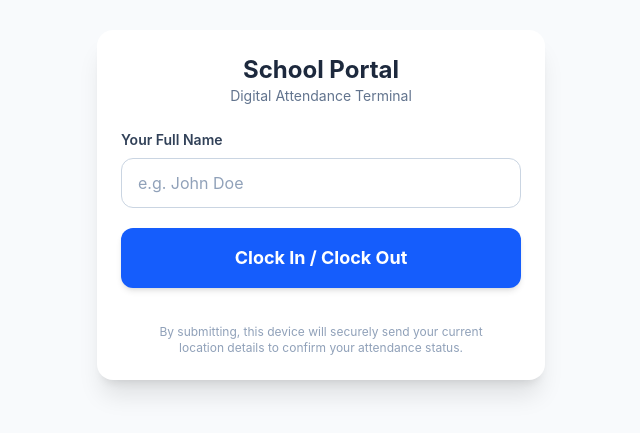
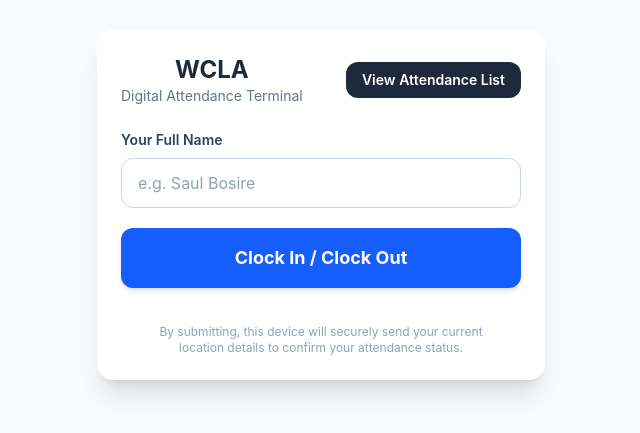
Before and after one commit to amsaul/school-attendance-frontend, a React (Vite) app: page / in a window 1280 px wide. Shown: the part 195-628 px from the top of the page, without its empty margins (319-959 px from the left). Built offline with nearby package versions, Linux system fonts and the light colour scheme.

Commit message:
modified app attendance and clock form, will work on view list button

```diff
--- a/src/App.jsx
+++ b/src/App.jsx
@@ -1,4 +1,4 @@
-import React, { useState } from 'react';
+import React, { useEffect, useState } from 'react';
 import axios from 'axios';
 import ClockForm from './components/ClockForm';
 import StatusMessage from './components/StatusMessage';
@@ -7,9 +7,16 @@ import AttendanceList from './components/AttendanceList';
 
 // Base URL for your Node.js backend
 const API_BASE_URL = import.meta.env.VITE_API_URL || 'https://schoolattendancebackend.onrender.com/api';
+const ROUTE_LIST = '/attendance';
+const ROUTE_FORM = '/';
+
+const getViewForPath = (path) => {
+  if (path === ROUTE_LIST || path.startsWith(`${ROUTE_LIST}/`)) return 'LIST';
+  return 'FORM';
+};
 
 function App() {
-  const [viewState, setViewState] = useState('FORM'); // FORM, LOADING, STATUS, LIST
+  const [viewState, setViewState] = useState(() => getViewForPath(window.location.pathname));
   const [statusData, setStatusData] = useState({ success: false, message: '' });
 
   const handleAttendanceSubmit = async (fullName) => {
@@ -93,12 +100,29 @@ function App() {
     );
   };
 
+  useEffect(() => {
+    const handlePopState = () => {
+      setViewState(getViewForPath(window.location.pathname));
+    };
+
+    window.addEventListener('popstate', handlePopState);
+    return () => window.removeEventListener('popstate', handlePopState);
+  }, []);
+
+  const navigateTo = (path) => {
+    if (window.location.pathname !== path) {
+      window.history.pushState({}, '', path);
+    }
+  };
+
   const resetToForm = () => {
+    navigateTo(ROUTE_FORM);
     setViewState('FORM');
     setStatusData({ success: false, message: '' });
   };
 
   const openAttendanceList = () => {
+    navigateTo(ROUTE_LIST);
     setViewState('LIST');
   };
 
@@ -107,10 +131,21 @@ function App() {
     <div className="min-h-screen bg-slate-50 flex flex-col justify-center items-center p-4">
       <div className="w-full max-w-md bg-white rounded-2xl shadow-xl p-6 transition-all duration-300">
         {/* Header Block */}
-        <div className="text-center mb-6">
-          <h1 className="text-2xl font-bold text-slate-800">School Portal</h1>
-          <p className="text-sm text-slate-500">Digital Attendance Terminal</p>
-        </div>
+        {/* <div className="flex flex-col gap-3 text-center mb-6 sm:flex-row sm:items-center sm:justify-between sm:text-left">
+          <div>
+            <h1 className="text-2xl text-center font-bold text-slate-800">WCLA</h1>
+            <p className="text-sm text-center text-slate-500">Digital Attendance Terminal</p>
+          </div>
+          {viewState !== 'LIST' && (
+            <a
+              type="link"
+              onClick={openAttendanceList}
+              className="inline-flex items-center cursor-pointer justify-center rounded-xl bg-slate-800 px-4 py-2 text-sm font-semibold text-white transition hover:bg-slate-900"
+            >
+              View Attendance List
+            </a>
+          )}
+        </div> */}
 
         {/* Dynamic Views */}
         {viewState === 'FORM' && (
--- a/src/components/AttendanceList.jsx
+++ b/src/components/AttendanceList.jsx
@@ -22,6 +22,15 @@ function getStatusLabel(record) {
   return `In ${clockInStatus === 'within_school' ? 'within school' : 'outside school'}`;
 }
 
+// Helper to get today's date formatted as YYYY-MM-DD to accurately align with record date structures
+function getTodayString() {
+  const today = new Date();
+  const year = today.getFullYear();
+  const month = String(today.getMonth() + 1).padStart(2, '0');
+  const day = String(today.getDate()).padStart(2, '0');
+  return `${year}-${month}-${day}`;
+}
+
 function AttendanceList({ onBack }) {
   const [records, setRecords] = useState([]);
   const [searchTerm, setSearchTerm] = useState('');
@@ -29,6 +38,9 @@ function AttendanceList({ onBack }) {
   const [sortBy, setSortBy] = useState('date');
   const [loading, setLoading] = useState(true);
   const [errorMessage, setErrorMessage] = useState('');
+
+  // Determine if a user actively applied filters
+  const isFilteringActive = !!(searchTerm || dateFilter);
 
   useEffect(() => {
     const fetchAttendance = async () => {
@@ -54,12 +66,30 @@ function AttendanceList({ onBack }) {
     fetchAttendance();
   }, [searchTerm, dateFilter]);
 
+  // Clientside filtering to isolate records to the current day when no filters are active
+  const filteredRecords = useMemo(() => {
+    if (isFilteringActive) return records;
+
+    const todayStr = getTodayString();
+
+    return records.filter((record) => {
+      if (!record.date) return false;
+
+      // Cleans string variations or full ISO timestamps to get a standard YYYY-MM-DD slice
+      const recordDateStr = record.date.includes('T')
+        ? record.date.split('T')[0]
+        : record.date.substring(0, 10);
+
+      return recordDateStr === todayStr;
+    });
+  }, [records, isFilteringActive]);
+
   const sortedRecords = useMemo(() => {
-    const copy = [...records];
+    const copy = [...filteredRecords];
 
     copy.sort((a, b) => {
       if (sortBy === 'date') {
-        return String(a.date || '').localeCompare(String(b.date || ''));
+        return String(b.date || '').localeCompare(String(a.date || '')); // Newest records first
       }
 
       if (sortBy === 'name') {
@@ -74,14 +104,22 @@ function AttendanceList({ onBack }) {
     });
 
     return copy;
-  }, [records, sortBy]);
+  }, [filteredRecords, sortBy]);
+
+  const handleClearFilters = () => {
+    setSearchTerm('');
+    setDateFilter('');
+  };
 
   return (
     <div className="space-y-6 text-left">
-      <div className="space-y-2">
-        <p className="text-xs uppercase tracking-[0.25em] text-red-900">Attendance overview</p>
+      {/* Top Heading Section */}
+      <div className="space-y-1 text-center">
+        <p className="text-xs uppercase tracking-[0.25em] text-red-900 font-semibold">Attendance overview</p>
         <h2 className="text-2xl font-bold text-slate-800">Staff attendance list</h2>
-        <p className="text-sm text-slate-500">Search by staff name, filter by day, and review each mark-in/out record in one table.</p>
+        {/* <p className="text-sm text-slate-500">
+          Showing today's records by default to manage high staff volume. Use filters to access past records.
+        </p> */}
       </div>
 
       <div className="rounded-2xl border border-slate-200 bg-slate-50 p-4 shadow-sm space-y-4">
@@ -121,10 +159,27 @@ function AttendanceList({ onBack }) {
           </label>
         </div>
 
-        <div className="flex flex-wrap items-center gap-2 text-xs text-slate-500">
-          <span className="rounded-full bg-red-100 px-3 py-1 text-red-800">Maroon theme</span>
-          <span className="rounded-full bg-green-100 px-3 py-1 text-green-800">Green accent</span>
-          <span className="rounded-full bg-slate-200 px-3 py-1 text-slate-700">Grey table</span>
+        <div className="flex flex-wrap items-center justify-between gap-2 text-xs text-slate-500">
+          {/* <div className="flex flex-wrap items-center gap-2">
+            <span className="rounded-full bg-red-100 px-3 py-1 text-red-800">Maroon theme</span>
+            <span className="rounded-full bg-green-100 px-3 py-1 text-green-800">Green accent</span>
+            <span className="rounded-full bg-slate-200 px-3 py-1 text-slate-700">Grey table</span>
+          </div> */}
+
+          <div>
+            {!isFilteringActive ? (
+              <span className="rounded-md bg-amber-50 border border-amber-200 px-2.5 py-1 text-amber-800 font-medium">
+                📅 Today Only
+              </span>
+            ) : (
+              <button
+                onClick={handleClearFilters}
+                className="text-green-700 hover:text-green-900 underline underline-offset-2 font-medium"
+              >
+                Reset filters to see today
+              </button>
+            )}
+          </div>
         </div>
       </div>
 
@@ -133,7 +188,11 @@ function AttendanceList({ onBack }) {
       ) : errorMessage ? (
         <div className="rounded-2xl border border-red-200 bg-red-50 p-4 text-sm text-red-700">{errorMessage}</div>
       ) : sortedRecords.length === 0 ? (
-        <div className="rounded-2xl border border-slate-200 bg-white p-6 text-sm text-slate-500">No attendance records match your search.</div>
+        <div className="rounded-2xl border border-slate-200 bg-white p-6 text-sm text-slate-500">
+          {isFilteringActive
+            ? "No attendance records match your search criteria."
+            : "No attendance records logged yet for today."}
+        </div>
       ) : (
         <div className="overflow-hidden rounded-2xl border border-slate-200 bg-white shadow-sm">
           <div className="overflow-x-auto">
@@ -145,7 +204,7 @@ function AttendanceList({ onBack }) {
                   <th className="px-4 py-3 text-left font-semibold">Category</th>
                   <th className="px-4 py-3 text-left font-semibold">Clock In</th>
                   <th className="px-4 py-3 text-left font-semibold">Clock Out</th>
-                  <th className="px-4 py-3 text-left font-semibold">Status</th>
+                  <th className="pl-4 pr-6 py-3 text-left font-semibold">Status</th>
                 </tr>
               </thead>
               <tbody className="divide-y divide-slate-100 bg-white text-slate-600">
@@ -156,8 +215,8 @@ function AttendanceList({ onBack }) {
                     <td className="px-4 py-3 capitalize">{record.category || '—'}</td>
                     <td className="px-4 py-3">{formatTime(record.clockInTime)}</td>
                     <td className="px-4 py-3">{formatTime(record.clockOutTime)}</td>
-                    <td className="px-4 py-3">
-                      <span className={`rounded-full px-2.5 py-1 text-xs font-semibold ${record.status === 'within_school' ? 'bg-green-100 text-green-800' : 'bg-red-100 text-red-800'}`}>
+                    <td className="pl-4 pr-6 py-3 whitespace-nowrap">
+                      <span className={`inline-block rounded-full px-3 py-1 text-xs font-semibold ${record.status === 'within_school' ? 'bg-green-100 text-green-800' : 'bg-red-100 text-red-800'}`}>
                         {getStatusLabel(record)}
                       </span>
                     </td>
--- a/src/components/ClockForm.jsx
+++ b/src/components/ClockForm.jsx
@@ -1,8 +1,18 @@
-import React, { useState } from 'react';
+import React, { useEffect, useState } from 'react';
+import AttendanceList from './AttendanceList';
+
+
+const ROUTE_LIST = '/attendance';
+
+const getViewForPath = (path) => {
+  if (path === ROUTE_LIST || path.startsWith(`${ROUTE_LIST}/`)) return 'LIST';
+  return 'FORM';
+};
 
 function ClockForm({ onSubmit }) {
   const [name, setName] = useState('');
   const [error, setError] = useState('');
+  const [viewState, setViewState] = useState(() => getViewForPath(window.location.pathname));
 
   const handleSubmit = (e) => {
     e.preventDefault();
@@ -14,8 +24,43 @@ function ClockForm({ onSubmit }) {
     onSubmit(name.trim());
   };
 
+  useEffect(() => {
+    const handlePopState = () => {
+      setViewState(getViewForPath(window.location.pathname));
+    };
+
+    window.addEventListener('popstate', handlePopState);
+    return () => window.removeEventListener('popstate', handlePopState);
+  }, []);
+
+  const navigateTo = (path) => {
+    if (window.location.pathname !== path) {
+      window.history.pushState({}, '', path);
+    }
+  };
+
+  const openAttendanceList = () => {
+    navigateTo(ROUTE_LIST);
+    setViewState('LIST');
+  };
+
   return (
     <form onSubmit={handleSubmit} className="space-y-5">
+      <div className="flex flex-col gap-3 text-center mb-6 sm:flex-row sm:items-center sm:justify-between sm:text-left">
+        <div>
+          <h1 className="text-2xl text-center font-bold text-slate-800">WCLA</h1>
+          <p className="text-sm text-center text-slate-500">Digital Attendance Terminal</p>
+        </div>
+        {viewState !== 'LIST' && (
+          <a
+            type="link"
+            onClick={openAttendanceList}
+            className="inline-flex items-center cursor-pointer justify-center rounded-xl bg-slate-800 px-4 py-2 text-sm font-semibold text-white transition hover:bg-slate-900"
+          >
+            View Attendance List
+          </a>
+        )}
+      </div>
       <div>
         <label htmlFor="name" className="block text-sm font-semibold text-slate-700 mb-2">
           Your Full Name
@@ -25,7 +70,7 @@ function ClockForm({ onSubmit }) {
           id="name"
           value={name}
           onChange={(e) => setName(e.target.value)}
-          placeholder="e.g. John Doe"
+          placeholder="e.g. Saul Bosire"
           className="w-full px-4 py-3 border border-slate-300 rounded-xl focus:outline-none focus:ring-2 focus:ring-blue-500 text-slate-800 placeholder-slate-400 text-base"
         />
         {error && <p className="mt-2 text-xs text-red-500">{error}</p>}
```
